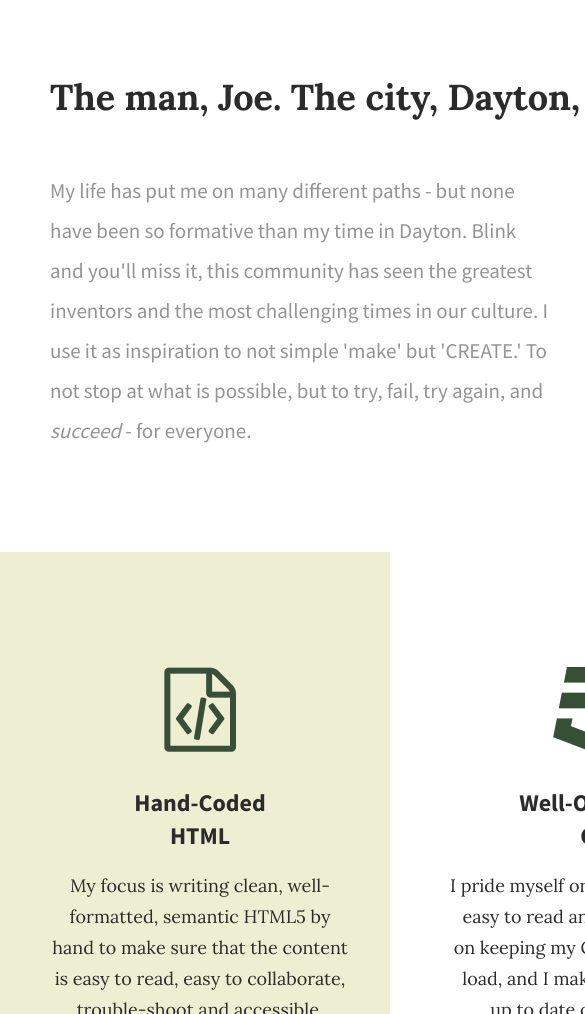
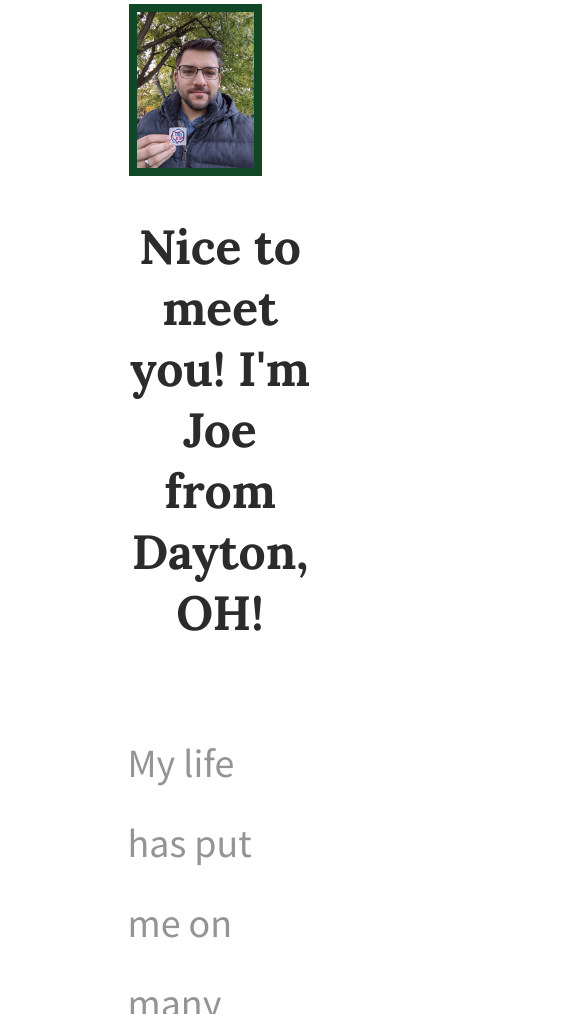
Before and after one commit to oliverijoe/Oliveri-Portfolio, a plain HTML site: page index.html in a window 390 px wide. Shown: the part 986-2000 px from the top of the page, 585 px wide, since content can reach past the window. Drawn offline with Linux system fonts and the light colour scheme.

Commit message:
Beginning to work on mobile css

```diff
--- a/css/main.css
+++ b/css/main.css
@@ -1,25 +1,26 @@
-/***** BASE STYLES *****/
+/***** BASE STYLES - MOBILE *****/
 
 body {
     font-family: 'Source Sans Pro', sans-serif;
     color: #2b2b2b;
+    font-size: 16px;
 }
 
 /***** GRID *****/
 
 .full-width {
-    width: 1200px;
+    width: 100%;
     margin: 0 auto;
     overflow: auto;
 }
 
 .half-width {
-    width: 600px;
+    width: 50%;
     float: left;
 }
 
 .third-width {
-    width: 400px;
+    width: 33%;
     float: left;
 }
 
@@ -45,11 +46,11 @@ header h2 {
     font-family: 'Lora';
     font-size: 70px;
     line-height: 80px;
-    color: #9e7e16;
     padding: 20px 0 20px 25px;
-}
-header h2 span {
-    color: #3d6e3d;
+    font-size: 72px;
+    background: -webkit-linear-gradient(rgb(212, 186, 38), rgb(14, 85, 8));
+    -webkit-background-clip: text;
+    -webkit-text-fill-color: transparent;
 }
 
 nav {
@@ -71,31 +72,46 @@ nav ul li a {
 /***** ABOUT *****/
 
 #about .full-width {
-    padding: 80px 0;
+    padding: 40px 0;
+    display: flex;
+    flex-flow: column wrap;
+    justify-content: center;
+    align-items: center;
+}
+
+#about img {
+    border: 8px solid #104827;
+    width: 30%;
 }
 
 #about h2 {
     font-family: 'Lora', serif;
-    font-size: 36px;
+    font-size: 3em;
     padding-left: 50px;
+    width: 50%;
+    text-align: center;
 }
 
 #about p {
-    font-size: 21px;
+    font-size: 2.5em;
     color: #949494;
-    line-height: 40px;
-    padding-left: 50px;
-    padding-right: 50px;
+    line-height: 80px;
+    padding-left: 30px;
+    padding-right: 30px;
 }
 
 /***** WORK *****/
 #work {
     background-color: #eeefd2;
+    display: flex;
     text-align: center;
+    justify-content: center;
+    align-items: center;
+    flex-flow: column wrap;
 }
 
 #work .full-width {
-    padding: 115px 0;
+    padding: 120px 0;
 }
 
 #work h3 {
@@ -125,7 +141,7 @@ nav ul li a {
     padding: 110px 0;
 }
 
-#contact img#contact-img {
+#contact img #contact-img {
     margin-left: 25px;
     border: 8px solid #104827;
 }
@@ -170,3 +186,5 @@ nav ul li a {
 #contact ul img {
     padding-right: 48px;
 }
+
+/***** TABLET *****/
--- a/index.html
+++ b/index.html
@@ -14,7 +14,7 @@
 </head>
 
 <body>
-    <header>
+    <header class="full-width">
         <div class="full-width">
             <div class="half-width">
                 <h1>Joe Oliveri</h1>
@@ -28,14 +28,15 @@
                     </ul>
                 </nav>
             </div>
-            <h2><span>Weclome!</span><br>Let's work TOGETHER</h2>
+            <h2>Weclome!<br>Let's work TOGETHER</h2>
         </div>
     </header>
 
     <main>
         <section id="about">
             <div class="full-width">
-                <h2>The man, Joe. The city, Dayton, OH.</h2>
+                <img id="joe-pic" src="img/joe-picture-smaller.jpg" alt="Joe pic" />
+                <h2>Nice to meet you! I'm Joe from Dayton, OH!</h2>
                 <div class="half-width">
                     <p>
                         My life has put me on many different paths - but none have been so formative than my time in Dayton.
@@ -55,7 +56,7 @@
             </div>
         </section>
 
-        <section id="work">
+        <section id="work" >
             <div class="full-width">
                 <div class="third-width">
                     <img src="img/html-icon.png" alt="HTML icon" />
@@ -80,7 +81,7 @@
             </div>
         </section>
 
-        <footer id="contact">
+        <footer id="contact" class="full-width">
             <div class="full-width">
                 <div class="half-width">
                     <img id="contact-img" src="img/two-planes-small.jpg" alt="Contact Image" />
```
Also changed, not shown: img/joe-picture-smaller.jpg (added).
